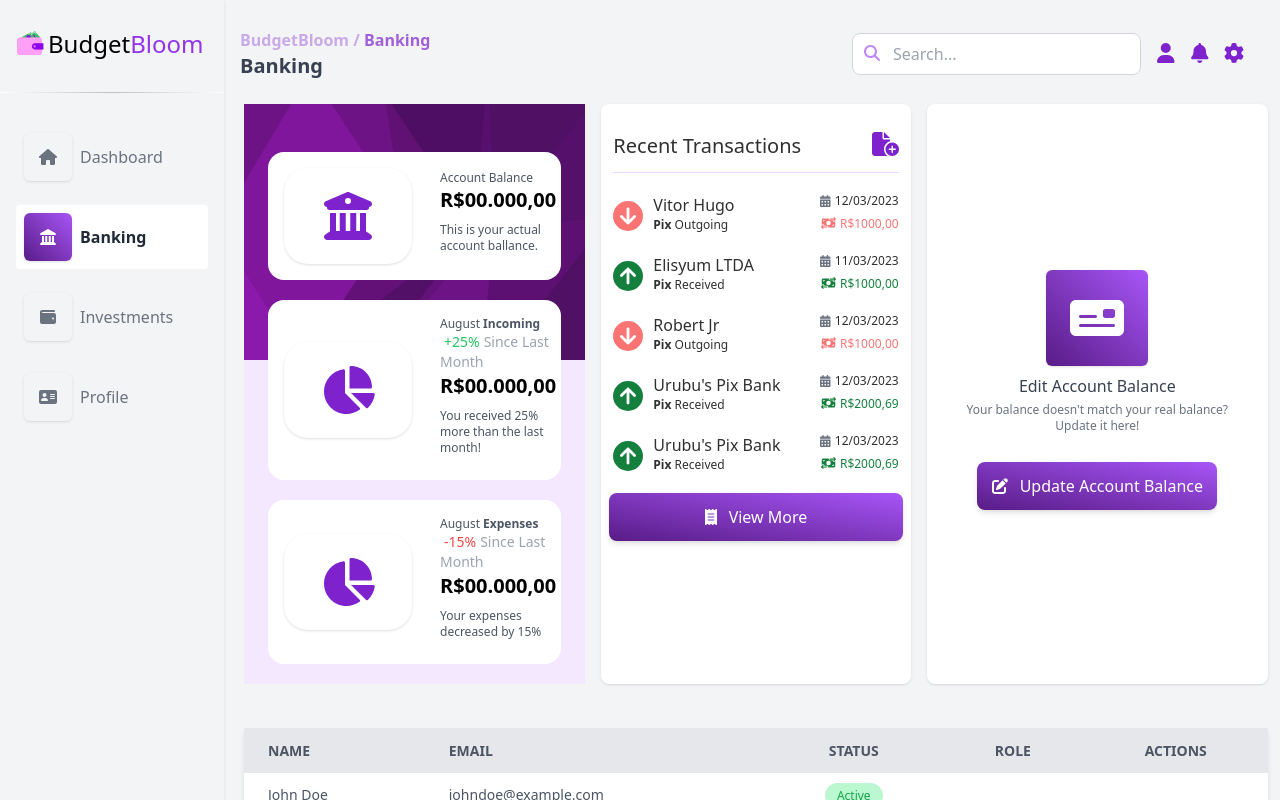
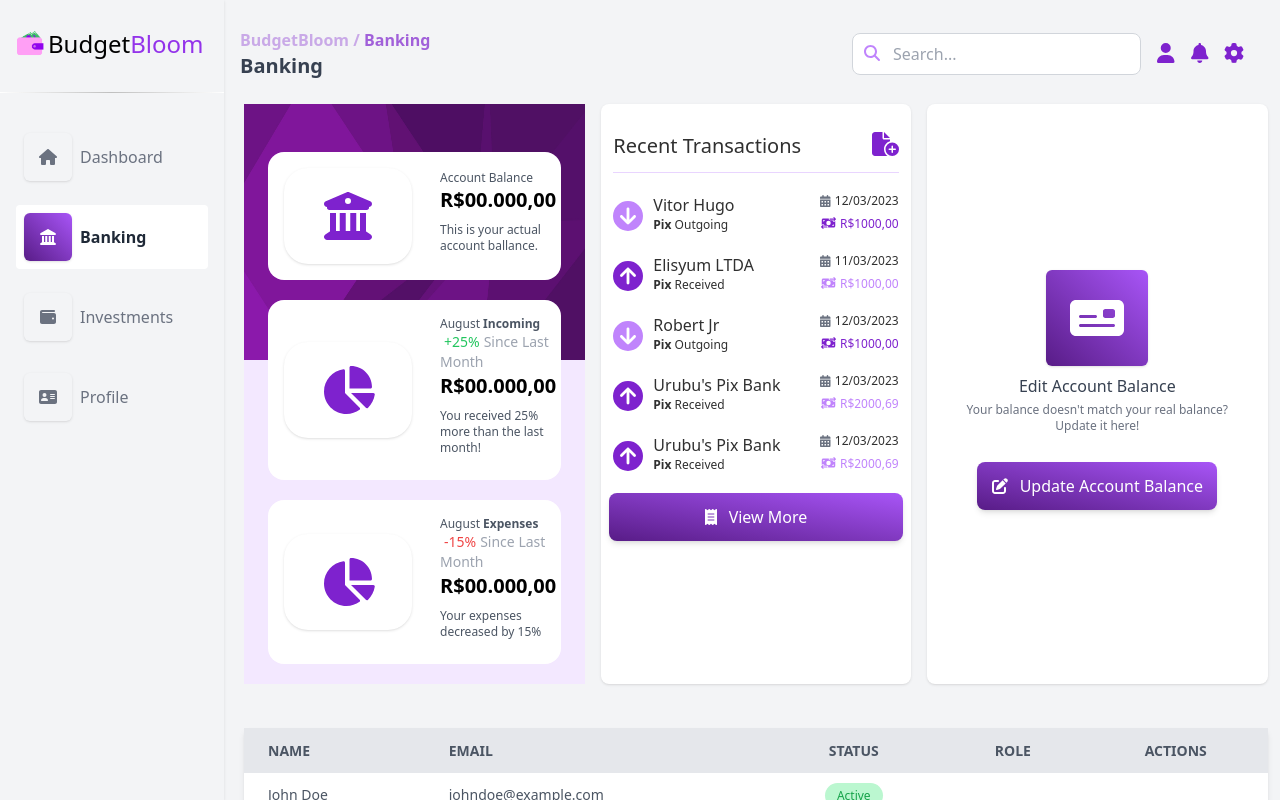
Before and after one commit to MrVitor0/BudgetBloom, a Vue app: page /banking in a window 1280 px wide. Built offline with nearby package versions, Linux system fonts and the light colour scheme.

Commit message:
DPT-018 feat> Item CSS Adjustments

```diff
--- a/src/components/cards/common/TransferItem.vue
+++ b/src/components/cards/common/TransferItem.vue
@@ -48,10 +48,10 @@ export default {
           return this.type.toLowerCase() == 'received' ? 'circle-arrow-up' : 'circle-arrow-down';
       },
       moneyClass(){
-          return this.type.toLowerCase() == 'received' ? "text-xs text-green-700 text-center md:text-end" : "text-xs text-danger text-center md:text-end"
+          return this.type.toLowerCase() == 'received' ? "text-xs text-purple-400 text-center md:text-end" : "text-xs text-purple-700 text-center md:text-end"
       },
       typeClass(){
-        return this.type.toLowerCase() == 'received' ? "md:absolute hidden md:block text-green-700 text-3xl cursor-pointer pt-2" : "md:absolute hidden md:block text-danger text-3xl cursor-pointer pt-2"
+        return this.type.toLowerCase() == 'received' ? "md:absolute hidden md:block text-purple-700 text-3xl cursor-pointer pt-2" : "md:absolute hidden md:block text-purple-400 text-3xl cursor-pointer pt-2"
       }
   },
   components: {
--- /dev/null
+++ b/src/data/mockBanking.json
@@ -0,0 +1,3 @@
+[
+
+]
```
